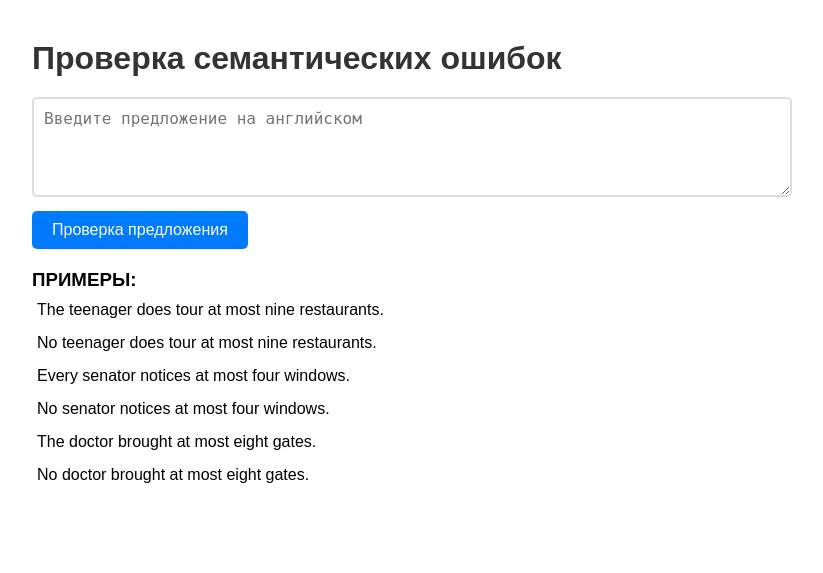
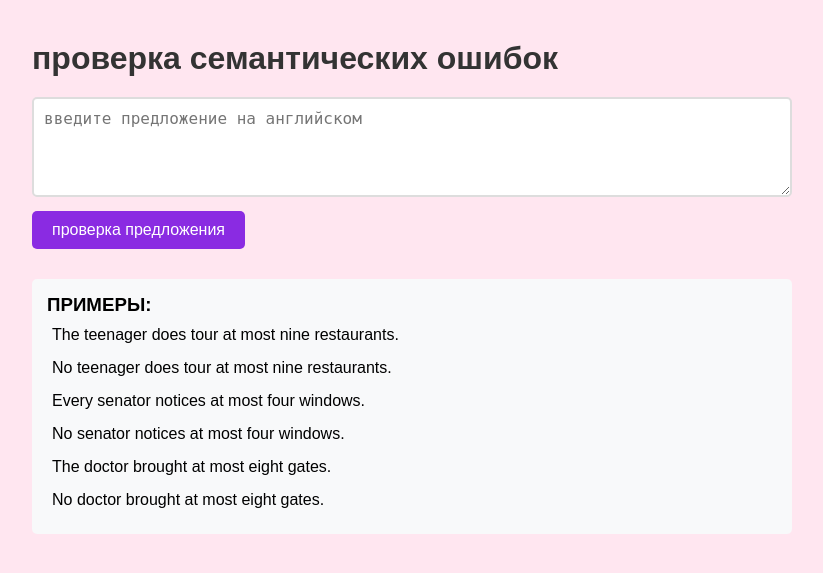
Before and after one commit to rodnikovag/Semantic_ERR, a Flask app: page / in a window 1280 px wide. Shown: the top 573 px of the page, without its empty margins (228-1051 px from the left). Run offline with Flask 3, Linux system fonts and the light colour scheme; parts of the project's set-up code (start-up, migrations or seed data) failed here and were passed over.

Commit message:
дизайн приложения

```diff
--- a/templates/index.html
+++ b/templates/index.html
@@ -6,7 +6,13 @@
     <title>Semantic Error Checker</title>
     <style>
         * { margin: 0; padding: 0; box-sizing: border-box; }
-        body { font-family: Arial, sans-serif; max-width: 800px; margin: 20px auto; padding: 20px; }
+        body {
+            font-family: Arial, sans-serif;
+            max-width: 800px;
+            margin: 20px auto;
+            padding: 20px;
+            background-color: #ffe6f0;
+        }
 
         h1 { margin-bottom: 20px; color: #333; }
 
@@ -24,14 +30,14 @@
         button {
             padding: 10px 20px;
             font-size: 16px;
-            background: #007bff;
+            background: #8a2be2;
             color: white;
             border: none;
             border-radius: 5px;
             cursor: pointer;
             margin-top: 10px;
         }
-        button:hover { background: #0056b3; }
+        button:hover { background: #7a1ad2; }
 
         .result {
             margin-top: 20px;
@@ -72,18 +78,18 @@
     </style>
 </head>
 <body>
-    <h1>Проверка семантических ошибок</h1>
+    <h1>проверка семантических ошибок</h1>
 
     <div class="input-area">
-        <textarea id="sentence-input" placeholder="Введите предложение на английском"></textarea>
-        <button id="check-btn">Проверка предложения</button>
+        <textarea id="sentence-input" placeholder="введите предложение на английском"></textarea>
+        <button id="check-btn">проверка предложения</button>
     </div>
 
     <div id="result" class="result" style="display: none;"></div>
 
-    <div class="примеры">
+    <div class="examples">
         <h3>ПРИМЕРЫ:</h3>
-        <div id="список примеров">
+        <div id="example-list">
             <div class="example" data-sentence="The teenager does tour at most nine restaurants.">
                 The teenager does tour at most nine restaurants.
             </div>
@@ -109,12 +115,12 @@
         document.getElementById('check-btn').addEventListener('click', function() {
             const sentence = document.getElementById('sentence-input').value.trim();
             if (!sentence) {
-                alert('Пожалуйста, введите предложение');
+                alert('пожалуйста, введите предложение');
                 return;
             }
 
             this.disabled = true;
-            this.textContent = 'Проверка';
+            this.textContent = 'проверка';
 
             fetch('/detect', {
                 method: 'POST',
@@ -132,11 +138,11 @@
                 }
 
                 const statusClass = data.has_error ? 'error' : 'correct';
-                const statusText = data.has_error ? 'Найдена семантическая ошибка!' : ' Ошибок нет';
+                const statusText = data.has_error ? 'найдена семантическая ошибка!' : ' ошибок нет';
 
                 let similarHtml = '';
                 if (data.top_similar && data.top_similar.length > 0) {
-                    similarHtml = '<div class="detail-item"><span class="label">Наиболее похоже:</span><br>';
+                    similarHtml = '<div class="detail-item"><span class="label">наиболее похоже:</span><br>';
                     data.top_similar.forEach((item, index) => {
                         similarHtml += `${index + 1}. ${item.sentence} (${item.similarity})<br>`;
                     });
@@ -147,9 +153,9 @@
                 resultDiv.innerHTML = `
                     <div class="status">${statusText}</div>
                     <div class="details">
-                        <div class="detail-item"><span class="label">Предложение:</span> ${data.sentence}</div>
-                        <div class="detail-item"><span class="label">Сходство:</span> ${data.similarity}</div>
-                        <div class="detail-item"><span class="label">Категория:</span> ${data.category}</div>
+                        <div class="detail-item"><span class="label">предложение:</span> ${data.sentence}</div>
+                        <div class="detail-item"><span class="label">сходство:</span> ${data.similarity}</div>
+                        <div class="detail-item"><span class="label">категория:</span> ${data.category}</div>
                         ${similarHtml}
                     </div>
                 `;
@@ -160,7 +166,7 @@
             })
             .finally(() => {
                 this.disabled = false;
-                this.textContent = 'Проверить предложение';
+                this.textContent = 'проверить предложение';
             });
         });
 
```
